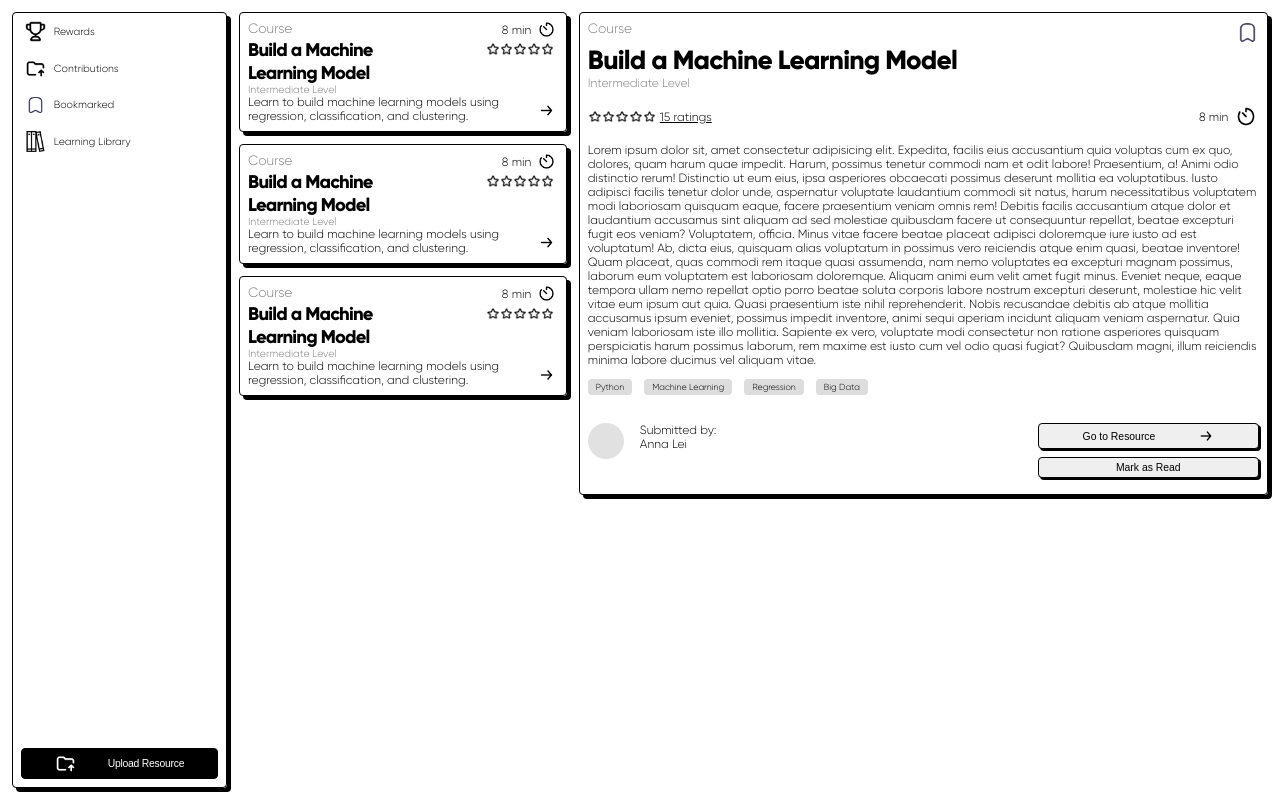
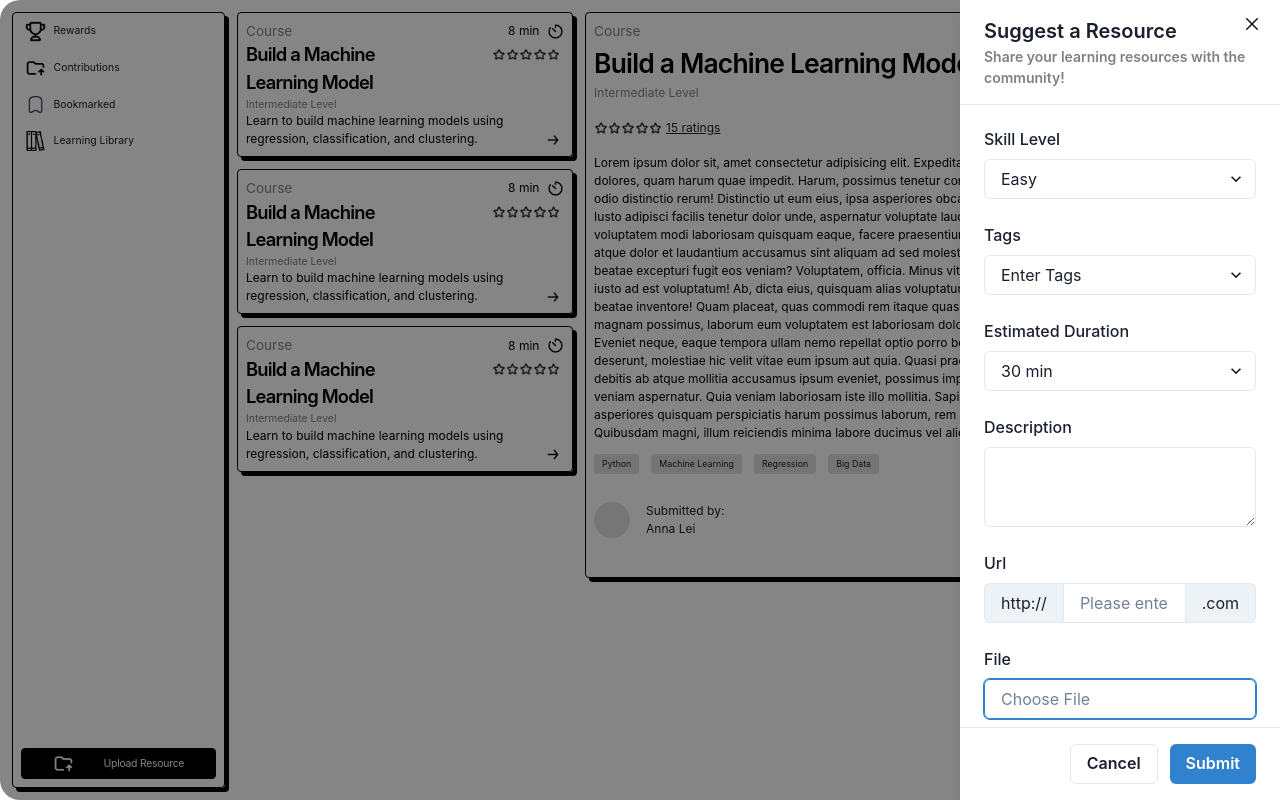
Before and after one commit to makeitMVPadmin/P4_Member_Achievement, a React (Create React App) app: page /resource in a window 1280 px wide. Both pictures are taken after a click on the button "Upload Resource". Built offline with nearby package versions, Linux system fonts and the light colour scheme.

Commit message:
initial drawer complete- still need some styling

```diff
--- a/package.json
+++ b/package.json
@@ -3,11 +3,15 @@
   "version": "0.1.0",
   "private": true,
   "dependencies": {
+    "@chakra-ui/react": "^2.8.2",
+    "@emotion/react": "^11.11.4",
+    "@emotion/styled": "^11.11.5",
     "@testing-library/jest-dom": "^5.17.0",
     "@testing-library/react": "^13.4.0",
     "@testing-library/user-event": "^13.5.0",
     "axios": "^1.7.2",
     "firebase": "^10.12.3",
+    "framer-motion": "^11.3.2",
     "react": "^18.2.0",
     "react-dom": "^18.2.0",
     "react-router-dom": "^6.24.1",
--- a/src/App.js
+++ b/src/App.js
@@ -1,10 +1,13 @@
 import { BrowserRouter, Routes, Route } from "react-router-dom";
 import Home from "./pages/HomePage/HomePage.jsx";
 import ResourcePage from "./pages/ResourcePage/ResourcePage.jsx";
+import { ChakraProvider } from '@chakra-ui/react'
 
 
 function App() {
   return (
+    <>
+      <ChakraProvider>
         <BrowserRouter>
           {/* <Header /> */}
           <Routes>
@@ -12,6 +15,8 @@ function App() {
             <Route path="/resource" element={<ResourcePage />} />
           </Routes>
         </BrowserRouter>
+      </ChakraProvider>
+    </>
   );
 }
 export default App;
--- a/src/components/NavBar/NavBar.jsx
+++ b/src/components/NavBar/NavBar.jsx
@@ -5,6 +5,7 @@ import uploadIcon2 from "../../assets/icons/upload-folder-svgrepo-com2.png";
 import savedIcon from "../../assets/icons/saved-svgrepo-com.png";
 import libraryIcon from "../../assets/icons/library-book-svgrepo-com.png";
 import { useState } from "react";
+import SubmissionDrawer from "../../components/SubmissionForm/SubmissionDrawer"
 
 export default function NavBar() {
   const [isLibraryOpen, setIsLibraryOpen] = useState(false);
@@ -58,10 +59,11 @@ export default function NavBar() {
         )}
       </div>
       <div className="nav__container-bottom">
-        <button className="nav__button">
+        {/* <button className="nav__button">
           <img src={uploadIcon} alt="upload file icon" className="nav__icon" />
           <p className="nav__button-name">Upload Resource</p>
-        </button>
+        </button> */}
+       <SubmissionDrawer />
       </div>
     </ul>
   );
--- /dev/null
+++ b/src/components/SubmissionForm/SubmissionDrawer.css
@@ -0,0 +1,15 @@
+.submit-button {
+  color: gray;
+  border: 1px black;
+}
+
+
+.small-text {
+  color: grey;
+  font-size: 14px;
+}
+
+.drawer {
+  border-radius: 20px;
+  border: 3px black;
+}
--- /dev/null
+++ b/src/components/SubmissionForm/SubmissionDrawer.jsx
@@ -0,0 +1,117 @@
+import React from "react"
+import { Button,useDisclosure,Drawer,DrawerOverlay,DrawerContent,DrawerCloseButton,DrawerHeader,DrawerBody,Stack,Box,FormLabel,Input,InputGroup,InputLeftAddon,InputRightAddon,Select,Textarea,DrawerFooter} from "@chakra-ui/react"
+import uploadIcon from "../../assets/icons/upload-folder-svgrepo-com.png";
+import "./SubmissionDrawer.css"
+
+function SubmissionDrawer() {
+  const { isOpen, onOpen, onClose } = useDisclosure()
+  const firstField = React.useRef()
+
+  return (
+    <>
+      {/* <Button leftIcon={<AddIcon />} colorScheme='teal' onClick={onOpen}>
+        Create user
+      </Button> */}
+      <button className="nav__button" colorScheme='teal' onClick={onOpen}>
+          <img src={uploadIcon} alt="upload file icon" className="nav__icon" />
+          <p className="nav__button-name">Upload Resource</p>
+        </button>
+      <Drawer
+        isOpen={isOpen}
+        placement='right'
+        initialFocusRef={firstField}
+        onClose={onClose}
+
+      >
+        <DrawerOverlay className="drawer" />
+        <DrawerContent>
+          <DrawerCloseButton />
+          <DrawerHeader borderBottomWidth='1px'>
+            Suggest a Resource
+            <p className="small-text">Share your learning resources with the community!</p>
+          </DrawerHeader>
+
+          <DrawerBody>
+            <Stack spacing='24px'>
+              <Box>
+                <FormLabel htmlFor='username'>Title</FormLabel>
+                <Input
+                  ref={firstField}
+                  id='title'
+                  placeholder='Enter resource tile'
+                />
+              </Box>
+
+              <Box>
+                <FormLabel htmlFor='type'>Type</FormLabel>
+                <Select id='type' defaultValue='select'>
+                  <option value='select'>Select</option>
+                </Select>
+              </Box>
+
+              <Box>
+                <FormLabel htmlFor='owner'>Skill Level</FormLabel>
+                <Select id='owner' defaultValue='skill'>
+                  <option value='skill'>Easy</option>
+                </Select>
+              </Box>
+
+              <Box>
+                <FormLabel htmlFor='owner'>Tags</FormLabel>
+                <Select id='owner' defaultValue='1'>
+                  <option value='1'>Enter Tags</option>
+                </Select>
+              </Box>
+
+              <Box>
+                <FormLabel htmlFor='owner'>Estimated Duration</FormLabel>
+                <Select id='owner' defaultValue='a'>
+                  <option value='a'>30 min</option>
+                </Select>
+              </Box>
+
+              <Box>
+                <FormLabel htmlFor='desc'>Description</FormLabel>
+                <Textarea id='desc' />
+              </Box>
+
+              <Box>
+                <FormLabel htmlFor='url'>Url</FormLabel>
+                <InputGroup>
+                  <InputLeftAddon>http://</InputLeftAddon>
+                  <Input
+                    type='url'
+                    id='url'
+                    placeholder='Please enter domain'
+                  />
+                  <InputRightAddon>.com</InputRightAddon>
+                </InputGroup>
+              </Box>
+
+              <Box>
+                <FormLabel htmlFor='username'>File</FormLabel>
+                <Input
+                  ref={firstField}
+                  id='title'
+                  placeholder='Choose File'
+                />
+              </Box>
+
+
+            </Stack>
+          </DrawerBody>
+
+          <DrawerFooter borderTopWidth='1px'>
+            <Button variant='outline' mr={3} onClick={onClose}>
+              Cancel
+            </Button>
+            <Button colorScheme='blue' className="
+            submit-button">Submit</Button>
+          </DrawerFooter>
+        </DrawerContent>
+      </Drawer>
+    </>
+  )
+}
+
+export default SubmissionDrawer;
--- a/src/pages/ResourcePage/ResourcePage.jsx
+++ b/src/pages/ResourcePage/ResourcePage.jsx
@@ -2,6 +2,8 @@ import NavBar from "../../components/NavBar/NavBar";
 import ResourceCard from "../../components/ResourceCard/ResourceCard";
 import ResourceDetailCard from "../../components/ResourceDetailCard/ResourceDetailCard";
 import "./ResourcePage.scss";
+
+
 
 export default function ResourcePage() {
   return (
```
Also changed, not shown: 1 other file (tests, documents, lock files or other folders). Lines whose indentation alone changed are shown as unchanged.
